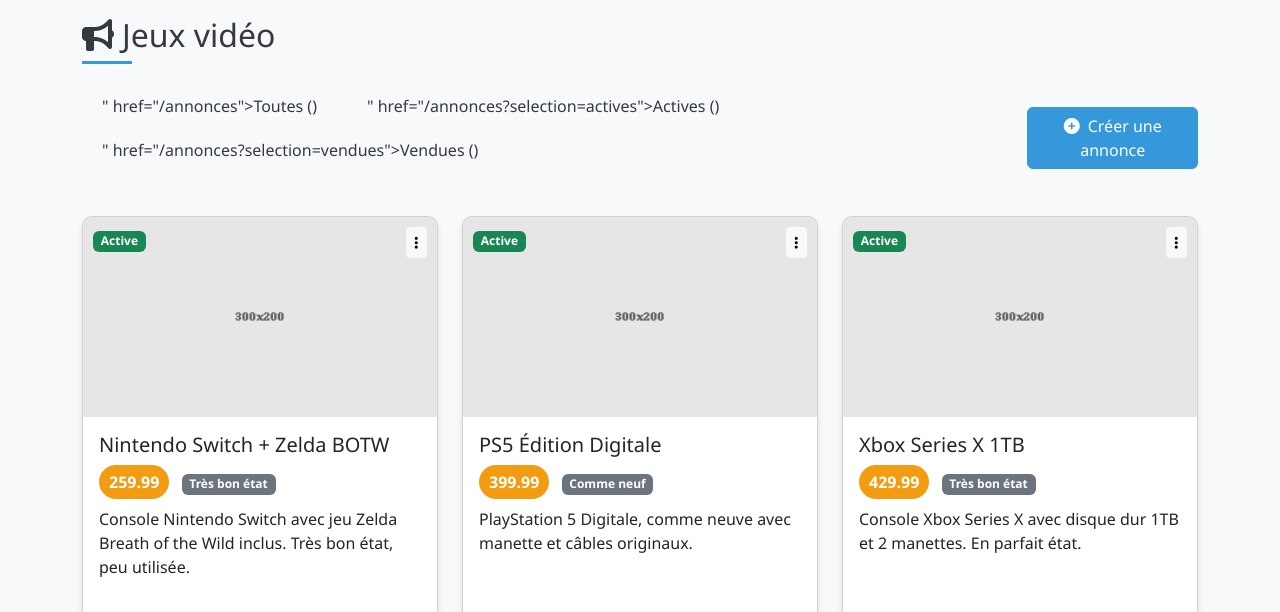
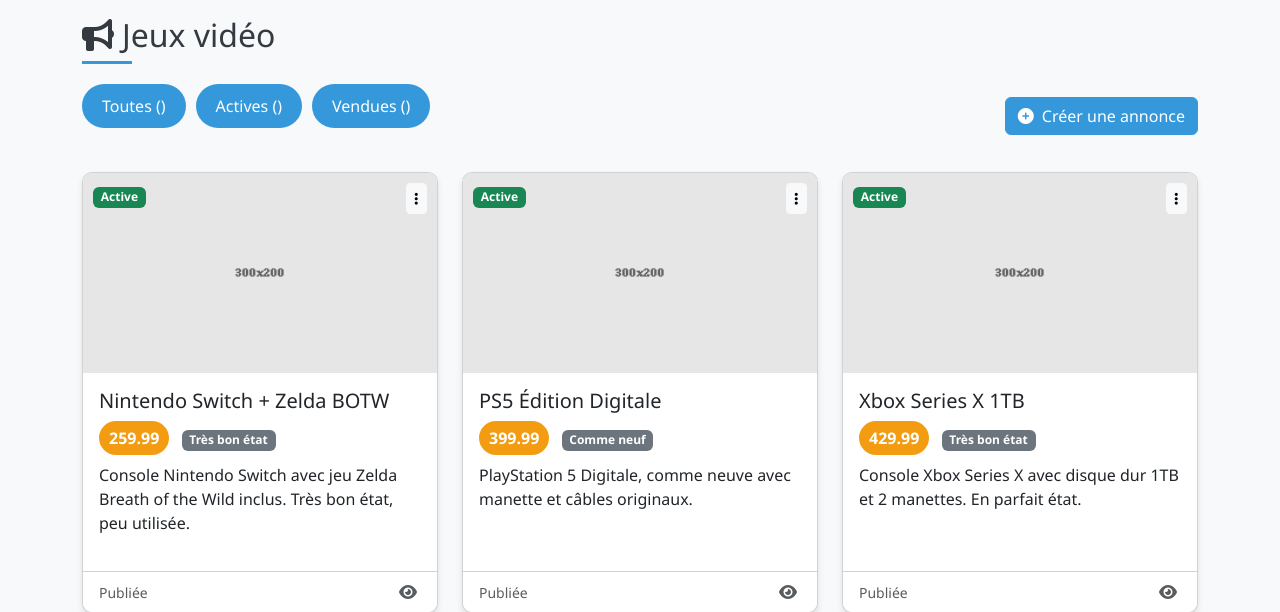
Before and after one commit to MileshPatel28/popbazar, a PHP site: page /categories/1/annonces in a window 1280 px wide. Shown: the part 128-740 px from the top of the page. Run offline with PHP 8.4, Linux system fonts and the light colour scheme; data comes from the database, SQL or seed files in the repository.

Commit message:
modifie class categorie pour avoir un categorie 'tout'

```diff
--- a/controllers/AnnonceController.php
+++ b/controllers/AnnonceController.php
@@ -18,7 +18,9 @@ class AnnonceController
   }
 
   public function index($donnes){
-    $nom_categorie = obtenir_nom_categorie($donnes["id"]);
+    if(!isset($donnes["id"])){
+      $donnes["id"] = 0;
+    }
 
     require_once get_chemin_defaut('models/Categorie.php');
     $categorie = new Categorie($donnes["id"]);
--- a/models/Categorie.php
+++ b/models/Categorie.php
@@ -19,17 +19,29 @@ class Categorie
 
     $this->bd = new Database($config);  // Instance de la classe Database
 
-    $stm = $this-> bd -> requete(
-      'SELECT * FROM categories WHERE id = :id',
-      ["id" => $id_categorie]
-    );
+    if($id_categorie != 0){
+      $this -> categorie = $this-> bd -> requete(
+        'SELECT * FROM categories WHERE id = :id',
+        ["id" => $id_categorie]
+      ) -> fetch();
 
-    $this -> categorie = $stm -> fetch();
+      $this -> tableau_annonces = $this -> bd -> requete(
+        'SELECT * FROM produits WHERE categorie_id = :id',
+        ["id" => $id_categorie]
+      ) -> fetchAll();
+    }
+    else if($id_categorie == 0){
 
-    $this -> tableau_annonces = $this -> bd -> requete(
-      'SELECT * FROM produits WHERE categorie_id = :id',
-      ["id" => $id_categorie]
-    ) -> fetchAll();
+      $this -> categorie = [
+        "nom" => "Toutes"
+      ];
+
+      $this -> tableau_annonces = $this -> bd -> requete(
+        'SELECT * FROM produits'
+      ) -> fetchAll();
+    }
+
+
 
   }
 
--- a/routes.php
+++ b/routes.php
@@ -13,3 +13,4 @@
 
 $routeur->get("/", "AccueilController@index");
 $routeur->get("/categories/{id}/annonces","AnnonceController@index");
+$routeur->get("/annonces","AnnonceController@index");
--- a/views/annonces/index.view.php
+++ b/views/annonces/index.view.php
@@ -27,13 +27,13 @@ chargerVuePartielle('_nav');
     <div class="d-flex justify-content-between align-items-center mb-4">
         <ul class="nav nav-pills tab-pills">
             <li class="nav-item">
-                <a class="nav-link <!-- Afficher "active" si aucune sélection n'est faite -->" href="/annonces">Toutes (<!-- Afficher le nombre total d'annonces -->)</a>
+                <a class="nav-link active" href="/annonces"> Toutes (<!-- Afficher le nombre total d'annonces -->)</a>
             </li>
             <li class="nav-item">
-                <a class="nav-link <!-- Afficher "active" si la sélection est "actives" -->" href="/annonces?selection=actives">Actives (<!-- Afficher le nombre d'annonces actives -->)</a>
+                <a class="nav-link active" href="/annonces?selection=actives"> Actives (<!-- Afficher le nombre d'annonces actives -->)</a>
             </li>
             <li class="nav-item">
-                <a class="nav-link <!-- Afficher "active" si la sélection est "vendues" -->" href="/annonces?selection=vendues">Vendues (<!-- Afficher le nombre d'annonces vendues -->)</a>
+                <a class="nav-link active" href="/annonces?selection=vendues"> Vendues (<!-- Afficher le nombre d'annonces vendues -->)</a>
             </li>
         </ul>
 
```
